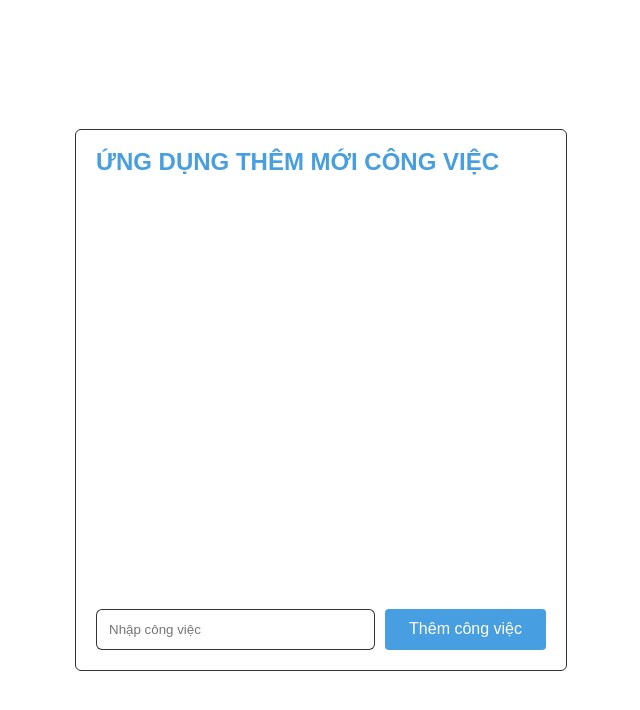
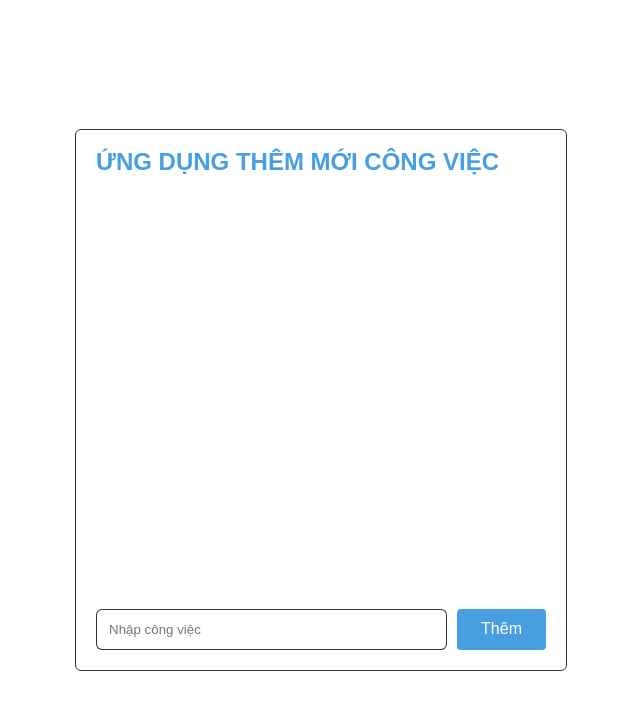
Before and after one commit to manhnq097/To-Do-List, a plain HTML site: page index.html in a window 1280 px wide. Shown: the whole page, without its empty margins (319-959 px from the left). Drawn offline with Linux system fonts and the light colour scheme.

Commit message:
Update index.html

```diff
--- a/index.html
+++ b/index.html
@@ -18,7 +18,7 @@
             <ul class="list-work"></ul>
             <div class="action-add">
                 <input type="text" placeholder="Nhập công việc">
-                <a href="javascript:;">Thêm công việc</a>
+                <a href="javascript:;">Thêm</a>
             </div>
         </div>
 
```
